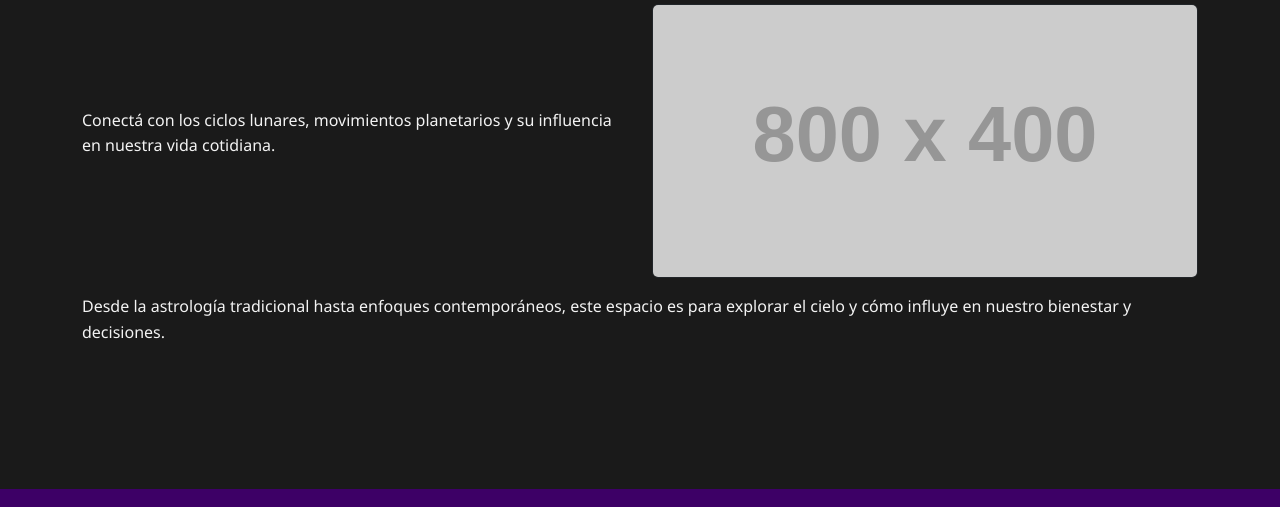
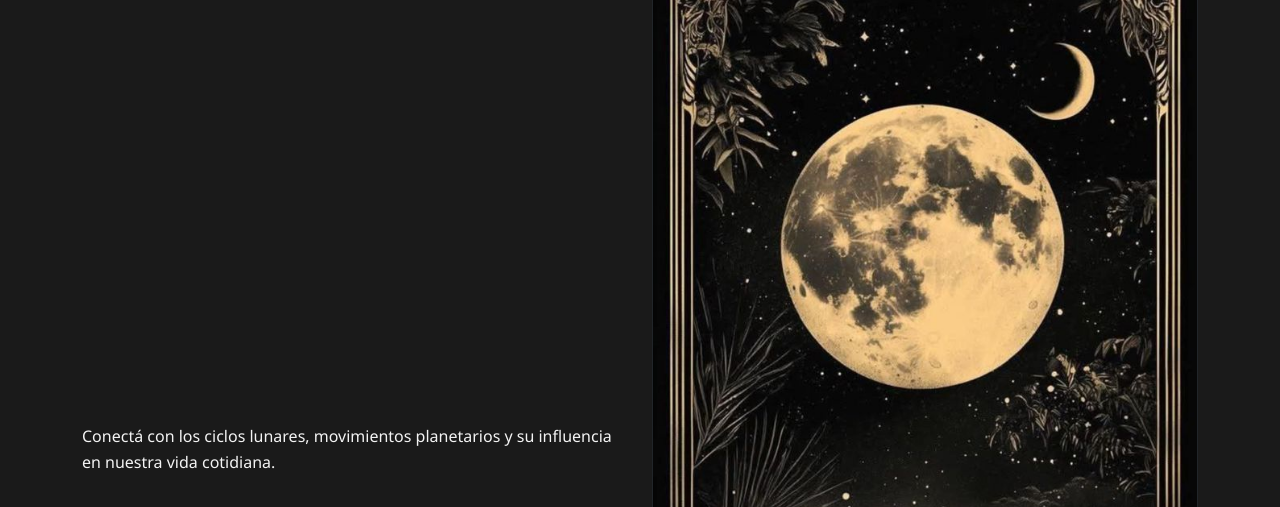
Before and after one commit to morelyasmin59-eng/caos, a plain HTML site: page pages/astros.html in a window 1280 px wide. Shown: the part 311-818 px from the top of the page. Drawn offline with nearby package versions, Linux system fonts and the light colour scheme; placeholder pictures from the web are drawn by us.

Commit message:
se agrego archivo a pages

```diff
--- a/pages/astros.html
+++ b/pages/astros.html
@@ -33,7 +33,7 @@
             <p>Conectá con los ciclos lunares, movimientos planetarios y su influencia en nuestra vida cotidiana.</p>
           </div>
           <div class="col-lg-6">
-            <img src="https://via.placeholder.com/800x400?text=Astros" alt="Imagen de astrología" class="img-fluid rounded border border-dark">
+            <img src="/assets/img/astros.png.jpg" alt="Imagen de astrología" class="img-fluid rounded border border-dark">
           </div>
           <div class="col-12 mt-3">
             <p>Desde la astrología tradicional hasta enfoques contemporáneos, este espacio es para explorar el cielo y cómo influye en nuestro bienestar y decisiones.</p>
```
Also changed, not shown: assets/img/astros.png.jpg (added).
